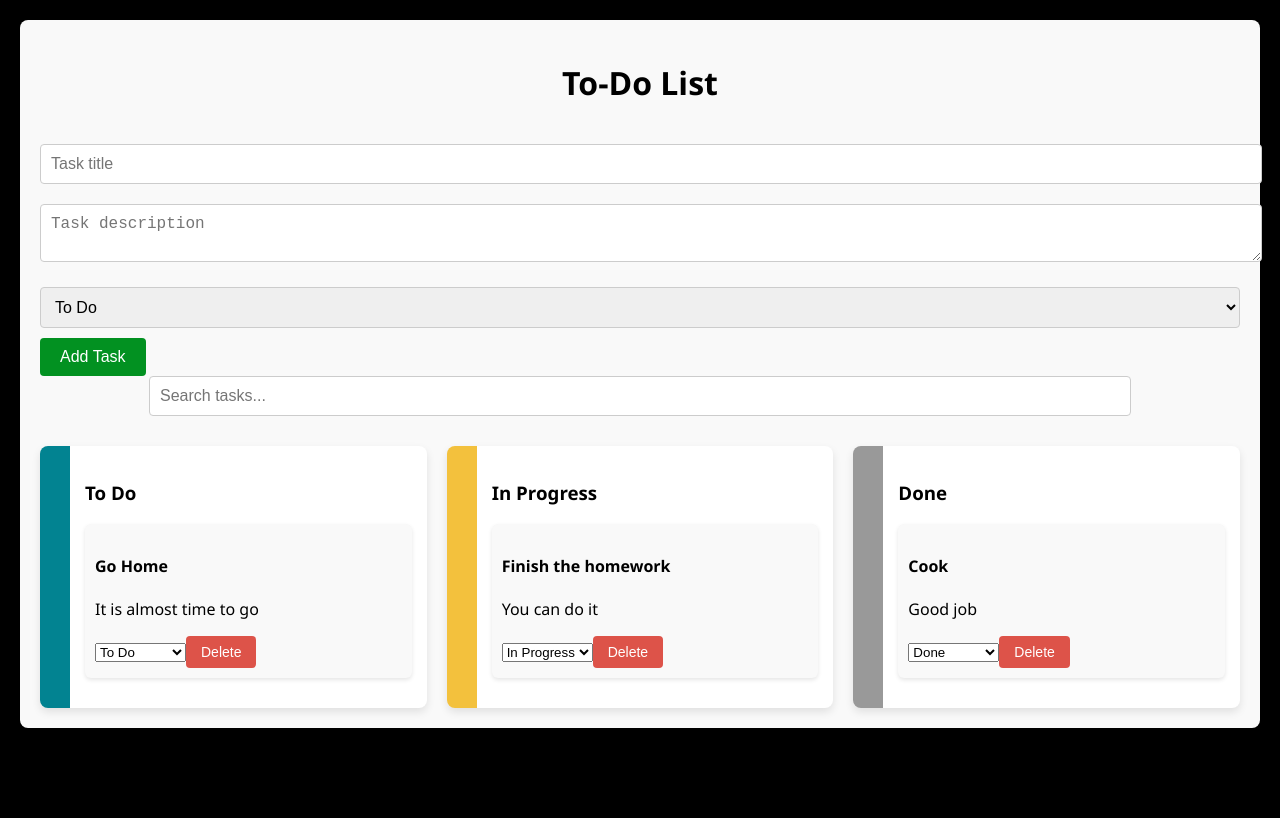
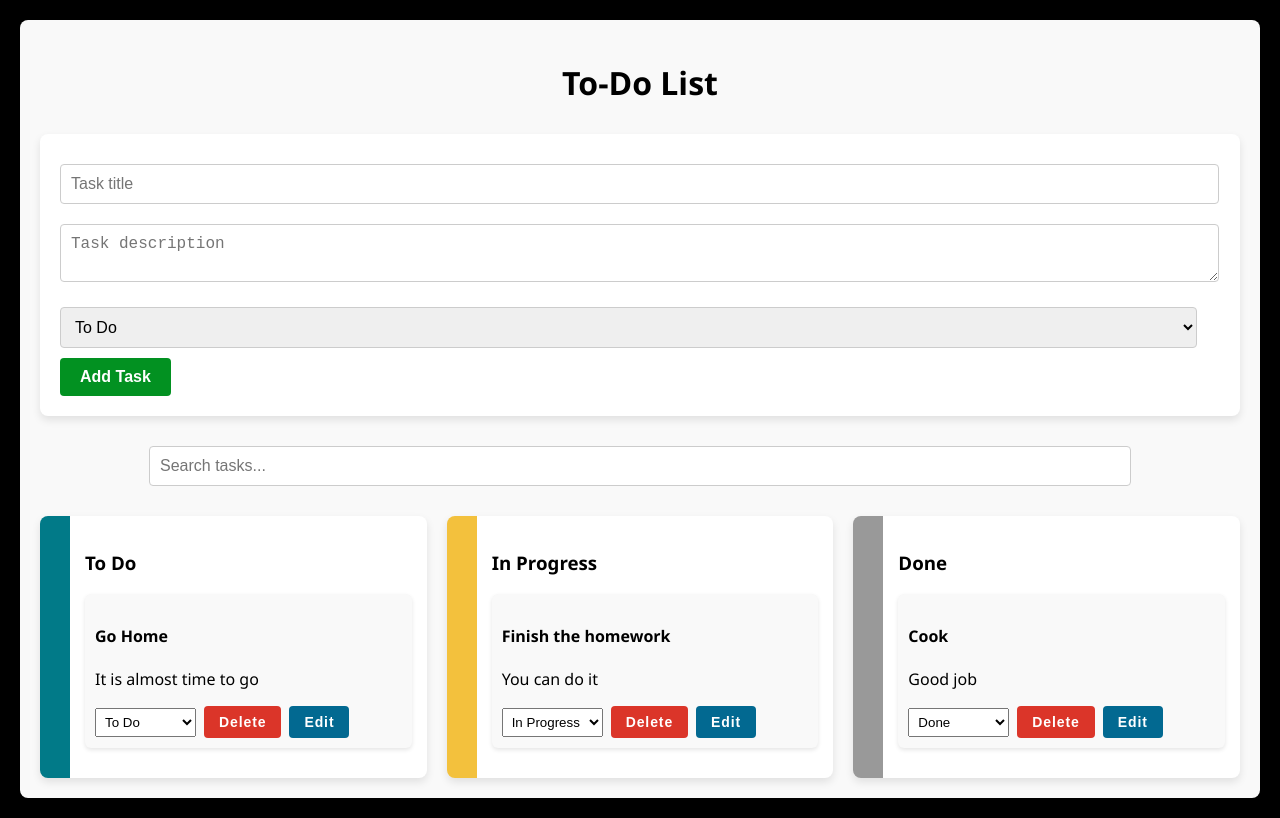
Before and after one commit to AllisonPaula/Todo-Funcional, an Angular app: page / in a window 1280 px wide. Built offline with nearby package versions, Linux system fonts and the light colour scheme.

Commit message:
Edicion funciona correctamente

```diff
--- a/src/app/app.component.html
+++ b/src/app/app.component.html
@@ -14,18 +14,46 @@
     <div class="section to-do">
       <h3>To Do</h3>
       <app-todo *ngFor="let todo of todos | filterTodos: 'To Do' | search: searchTerm" [description]="todo.description"
-        [title]="todo.title" [status]="todo.status" [id]="todo.id" (deleteTask)="deleteTask($event)"></app-todo>
+        [title]="todo.title" [status]="todo.status" [id]="todo.id" (deleteTask)="deleteTask($event)"
+        (editTask)="startEditing($event)"></app-todo>
     </div>
     <div class="section in-progress">
       <h3>In Progress</h3>
       <app-todo *ngFor="let todo of todos | filterTodos: 'In Progress' | search: searchTerm"
         [description]="todo.description" [title]="todo.title" [status]="todo.status" [id]="todo.id"
-        (deleteTask)="deleteTask($event)"></app-todo>
+        (deleteTask)="deleteTask($event)" (editTask)="startEditing($event)"></app-todo>
     </div>
     <div class="section done">
       <h3>Done</h3>
       <app-todo *ngFor="let todo of todos | filterTodos: 'Done' | search: searchTerm" [description]="todo.description"
-        [title]="todo.title" [status]="todo.status" [id]="todo.id" (deleteTask)="deleteTask($event)"></app-todo>
+        [title]="todo.title" [status]="todo.status" [id]="todo.id" (deleteTask)="deleteTask($event)"
+        (editTask)="startEditing($event)"></app-todo>
     </div>
   </div>
+
+
+  <!--Edit Task Form / It needs validations-->
+  <div *ngIf="editingTask" class="edit-form">
+    <h2>Edit Task</h2>
+    <form (ngSubmit)="onUpdate(editingTask)">
+      <div>
+        <label for="title">Title</label>
+        <input id="title" [(ngModel)]="editingTask.title" name="title" required />
+      </div>
+      <div>
+        <label for="description">Description</label>
+        <input id="description" [(ngModel)]="editingTask.description" name="description" required />
+      </div>
+      <div>
+        <label for="status">Status</label>
+        <select [(ngModel)]="editingTask.status" name="status">
+          <option value="To Do">To Do</option>
+          <option value="In Progress">In Progress</option>
+          <option value="Done">Done</option>
+        </select>
+      </div>
+      <button type="submit" class="save-btn">Update</button>
+      <button type="button" class="cancel-btn" (click)="cancelEditing()">Cancel</button>
+    </form>
+  </div>
 </div>
--- a/src/app/app.component.ts
+++ b/src/app/app.component.ts
@@ -1,5 +1,6 @@
-import { ChangeDetectorRef, Component } from '@angular/core';
-import { Task } from './interfaces/todo.interface';
+
+import { ChangeDetectorRef, Component, OnInit } from '@angular/core';
+import { Task} from './interfaces/todo.interface';
 import { TodoService } from './services/todo.service.service';
 
 @Component({
@@ -7,31 +8,49 @@ import { TodoService } from './services/todo.service.service';
   templateUrl: './app.component.html',
   styleUrls: ['./app.component.css'],
 })
-export class AppComponent {
+export class AppComponent implements OnInit {
   title = 'To-Do List';
   todos: Task[] = [];
   searchTerm: string = '';
+  editingTask: Task | null = null;
 
   constructor(private todoService: TodoService, private cdr: ChangeDetectorRef) {}
 
   ngOnInit(): void {
-    this.loadTasks(); // Cargar las tareas al inicializar
+    this.loadTasks();
   }
 
   loadTasks(): void {
-    // Cargar las tareas desde el servicio
-    this.todos = this.todoService.get();
-    this.cdr.detectChanges();
+    // Obtener las tareas desde el servicio usando Observable
+    this.todoService.get().subscribe((tasks) => {
+      this.todos = tasks;
+      this.cdr.detectChanges();
+    });
   }
 
   addTask(newTask: Task): void {
-    // Usar el servicio para agregar la nueva tarea
     this.todoService.add(newTask);
-    this.loadTasks(); // Recargar las tareas para reflejar el cambio
+    this.loadTasks();
   }
 
   deleteTask(taskId: number): void {
     this.todoService.delete(taskId);
-    this.loadTasks(); // Recargar las tareas después de eliminar una tarea
+    this.loadTasks();
+  }
+
+  startEditing(task: Task): void {
+    this.editingTask = { ...task };
+  }
+
+  cancelEditing(): void {
+    this.editingTask = null;
+  }
+
+  onUpdate(updatedTask: Task): void {
+    if (updatedTask) {
+      this.todoService.update(updatedTask);
+      this.loadTasks();
+      this.editingTask = null;
+    }
   }
 }
--- a/src/app/components/task-form/task-form.component.html
+++ b/src/app/components/task-form/task-form.component.html
@@ -15,6 +15,7 @@
       <option value="In Progress">In Progress</option>
       <option value="Done">Done</option>
     </select>
+
     <button type="submit" [disabled]="formGroup.invalid">Add Task</button>
   </form>
 </div>
--- a/src/app/components/task-form/task-form.component.ts
+++ b/src/app/components/task-form/task-form.component.ts
@@ -1,6 +1,7 @@
+
 import { Component, EventEmitter, Output } from '@angular/core';
 import { FormBuilder, FormGroup, Validators, FormControl } from '@angular/forms';
-import { Task } from '../../interfaces/todo.interface';
+import { Task, StatusTask } from '../../interfaces/todo.interface';
 
 @Component({
   selector: 'app-task-form',
@@ -13,14 +14,14 @@ export class TaskFormComponent {
   formGroup: FormGroup<{
     title: FormControl<string>;
     description: FormControl<string>;
-    status : FormControl<string>;
+    status: FormControl<StatusTask>;
   }>;
 
   constructor(private fb: FormBuilder) {
     this.formGroup = this.fb.nonNullable.group({
       title: this.fb.nonNullable.control('', [Validators.required, Validators.minLength(3)]),
       description: this.fb.nonNullable.control('', [Validators.required, Validators.minLength(5)]),
-      status: this.fb.nonNullable.control('To Do', Validators.required),
+      status: this.fb.nonNullable.control('To Do' as StatusTask, Validators.required),
     });
   }
 
--- a/src/app/components/todo/todo.component.html
+++ b/src/app/components/todo/todo.component.html
@@ -1,3 +1,4 @@
+
 <div class="task">
   <h4>{{ title }}</h4>
   <p>{{ description }}</p>
@@ -7,4 +8,5 @@
     <option value="Done">Done</option>
   </select>
   <button (click)="onDelete()" class="delete-btn">Delete</button>
+  <button (click)="onEdit()" class="edit-btn">Edit</button>
 </div>
--- a/src/app/components/todo/todo.component.ts
+++ b/src/app/components/todo/todo.component.ts
@@ -1,4 +1,7 @@
+
 import { Component, Input, Output, EventEmitter } from '@angular/core';
+import { Task, StatusTask } from '../../interfaces/todo.interface';
+
 
 @Component({
   selector: 'app-todo',
@@ -8,11 +11,16 @@ import { Component, Input, Output, EventEmitter } from '@angular/core';
 export class TodoComponent {
   @Input() title!: string;
   @Input() description!: string;
-  @Input() status!: string;
+  @Input() status!: StatusTask;
   @Input() id!: number;
   @Output() deleteTask = new EventEmitter<number>();
+  @Output() editTask = new EventEmitter<Task>();
 
   onDelete(): void {
     this.deleteTask.emit(this.id);
   }
+
+  onEdit(): void {
+    this.editTask.emit({ title: this.title, description: this.description, status: this.status, id: this.id });
+  }
 }
--- a/src/app/interfaces/todo.interface.ts
+++ b/src/app/interfaces/todo.interface.ts
@@ -1,9 +1,9 @@
+
 export interface Task {
   id: number;
   title: string;
   description: string;
-  status: string; // Reemplazar por StatusTask
+  status: StatusTask;
 }
 
-// Aplicar esta parte correctamente
-//export type StatusTask = 'To Do' | 'In Progress' | 'Done';
+export type StatusTask = 'To Do' | 'In Progress' | 'Done';
--- a/src/app/services/todo.service.service.ts
+++ b/src/app/services/todo.service.service.ts
@@ -1,30 +1,52 @@
+
 import { Injectable } from '@angular/core';
+import { BehaviorSubject, Observable } from 'rxjs';
 import { Task } from '../interfaces/todo.interface';
 
 @Injectable({
   providedIn: 'root',
 })
 export class TodoService {
-  private tasks: Task[] = [];
+  private tasks: Task[] = [
+    { id: 1, title: 'Go Home', description: 'It is almost time to go', status: 'To Do' },
+    { id: 2, title: 'Finish the homework', description: 'You can do it', status: 'In Progress' },
+    { id: 3, title: 'Cook', description: 'Good job', status: 'Done' },
+  ];
 
-  constructor() {
-    // Inicializa con algunas tareas
-    this.tasks = [
-      { id: 1, title: 'Go Home', description: 'It is almost time to go', status: 'To Do' },
-      { id: 2, title: 'Finish the homework', description: 'You can do it', status: 'In Progress' },
-      { id: 3, title: 'Cook', description: 'Good job', status: 'Done' },
-    ];
+  // Observable para gestionar cambios en la lista de tareas
+  private tasksSubject = new BehaviorSubject<Task[]>(this.tasks);
+
+  constructor() {}
+
+  // Obtener todas las tareas como Observable
+  get(): Observable<Task[]> {
+    return this.tasksSubject.asObservable();
   }
 
-  get(): Task[] {
-    return this.tasks;
+  // Obtener una tarea por ID
+  getOne(taskId: number): Observable<Task | undefined> {
+    const task = this.tasks.find((t) => t.id === taskId);
+    return new BehaviorSubject(task).asObservable();
   }
 
+
   add(task: Task): void {
-    this.tasks.push(task); // Agregar tarea
+    task.id = this.tasks.length > 0 ? Math.max(...this.tasks.map((t) => t.id)) + 1 : 1;
+    this.tasks.push(task);
+    this.tasksSubject.next(this.tasks);
   }
 
+
   delete(taskId: number): void {
-    this.tasks = this.tasks.filter(task => task.id !== taskId); // Eliminar tarea
+    this.tasks = this.tasks.filter((t) => t.id !== taskId);
+    this.tasksSubject.next(this.tasks);
+  }
+
+
+  update(updatedTask: Task): void {
+    const index = this.tasks.findIndex(task => task.id === updatedTask.id);
+    if (index !== -1) {
+      this.tasks[index] = updatedTask;
+    }
   }
 }
--- a/src/styles.css
+++ b/src/styles.css
@@ -1,10 +1,10 @@
 .error {
-    color: red;
-  }
+  color: red;
+}
 
-  /* General Styling */
+/* General Styling */
 body {
-  font-family:'Segoe UI', Tahoma, Geneva, Verdana, sans-serif;
+  font-family: 'Segoe UI', Tahoma, Verdana, sans-serif;
   background-color: #000000;
   margin: 0;
   padding: 0;
@@ -24,9 +24,14 @@ h1 {
   margin-bottom: 30px;
 }
 
+h2 {
+  color: #000000;
+
+}
+
 /* Task Form */
-.task {
-  background-color: #fff;
+.task-form {
+  background-color: #ffffff;
   padding: 20px;
   border-radius: 8px;
   box-shadow: 0 4px 8px rgba(0, 0, 0, 0.1);
@@ -36,7 +41,7 @@ h1 {
 .task-form input,
 .task-form textarea,
 .task-form select {
-  width: 100%;
+  width: 98%;
   padding: 10px;
   margin: 10px 0;
   border: 1px solid #ccc;
@@ -52,16 +57,21 @@ h1 {
   border-radius: 4px;
   cursor: pointer;
   font-size: 16px;
+  font-weight: bold;
+  letter-spacing: 0.px;
 }
 
-.task-form button:hover {
+.task-form button:hover,
+.save-btn:hover {
   background-color: #0baf2e;
 }
+
 
 /* Search Input */
 .search-container {
   text-align: center;
   margin-bottom: 20px;
+  margin-top: 30px;
 }
 
 .search-input {
@@ -88,11 +98,8 @@ h1 {
   box-shadow: 0 4px 8px rgba(0, 0, 0, 0.1);
 }
 
-.header {
-  text-align: center;
-  font-size: 18px;
-  margin-bottom: 15px;
-  color: #333;
+.tasks select {
+  padding: 5px;
 }
 
 /* Individual Task Styling */
@@ -125,30 +132,100 @@ h1 {
   background-color: #f9f9f9;
 }
 
-/* Button Styling */
-.delete-btn {
-  background-color: #dd5349;
+/* Button Styling*/
+.delete-btn,
+.cancel-btn {
+  background-color: #db3529;
   color: white;
   padding: 8px 15px;
   border: none;
   border-radius: 4px;
   cursor: pointer;
   font-size: 14px;
+  margin-left: 8px;
+  font-weight: 700;
+  letter-spacing: 0.9px;
 }
 
 .delete-btn:hover {
-  background-color: #e8594f;
+  background-color: #e75348;
 }
+
+.cancel-btn:hover {
+  background-color: #e75348;
+}
+
+.save-btn {
+  background-color: #029121;
+  color: white;
+  padding: 8px 15px;
+  border: none;
+  border-radius: 4px;
+  cursor: pointer;
+  font-size: 14px;
+  margin-left: 8px;
+  font-weight: 700;
+  letter-spacing: 0.9px;
+}
+
+/*Edit Task Section*/
+.edit-form input,
+.edit-form textarea,
+.edit-form select {
+  width: 98%;
+  padding: 10px;
+  margin: 10px 0px;
+  border: 1px solid #ccc;
+  border-radius: 4px;
+  font-size: 16px;
+}
+
+.edit-form label {
+  font-weight: bold;
+  text-align: center;
+  color: #333;
+}
+
+.edit-form {
+  background-color: #fff;
+  padding: 20px;
+  border-radius: 8px;
+  box-shadow: 0 4px 8px rgba(0, 0, 0, 0.1);
+  margin-bottom: 30px;
+  display: flex;
+  flex-direction: column;
+  justify-content: center;
+  gap: 20px;
+  margin-top: 30px;
+}
+
+.edit-btn {
+  background-color: #026991;
+  color: white;
+  padding: 8px 15px;
+  border: none;
+  border-radius: 4px;
+  cursor: pointer;
+  font-size: 14px;
+  margin-left: 8px;
+  font-weight: 700;
+  letter-spacing: 0.9px;
+}
+
+.edit-btn:hover {
+  background-color: #3690ac;
+}
+
 
 /* Color Customization for Task Status */
 .to-do {
-  border-left: 30px solid #028391;
+  border-left: 30px solid #017a88;
 }
 
 .in-progress {
-  border-left:  30px  solid #F3C13D;
+  border-left: 30px solid #F3C13D;
 }
 
 .done {
-  border-left:  30px  solid #999;
+  border-left: 30px solid #999;
 }
```
Also changed, not shown: src/app/pipes/filter-todos.pipe.ts (+7 -3 lines), src/app/pipes/search.pipe.ts (+9 -2 lines).
